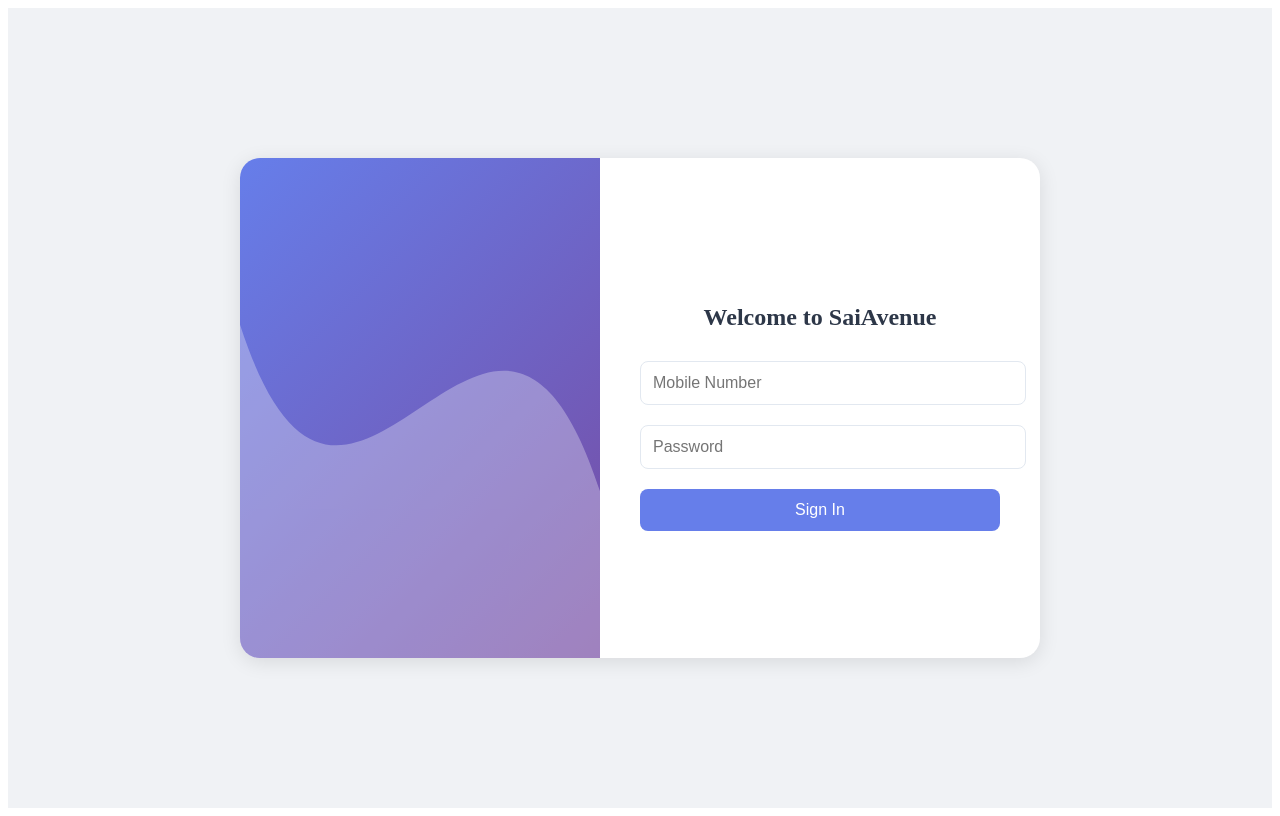
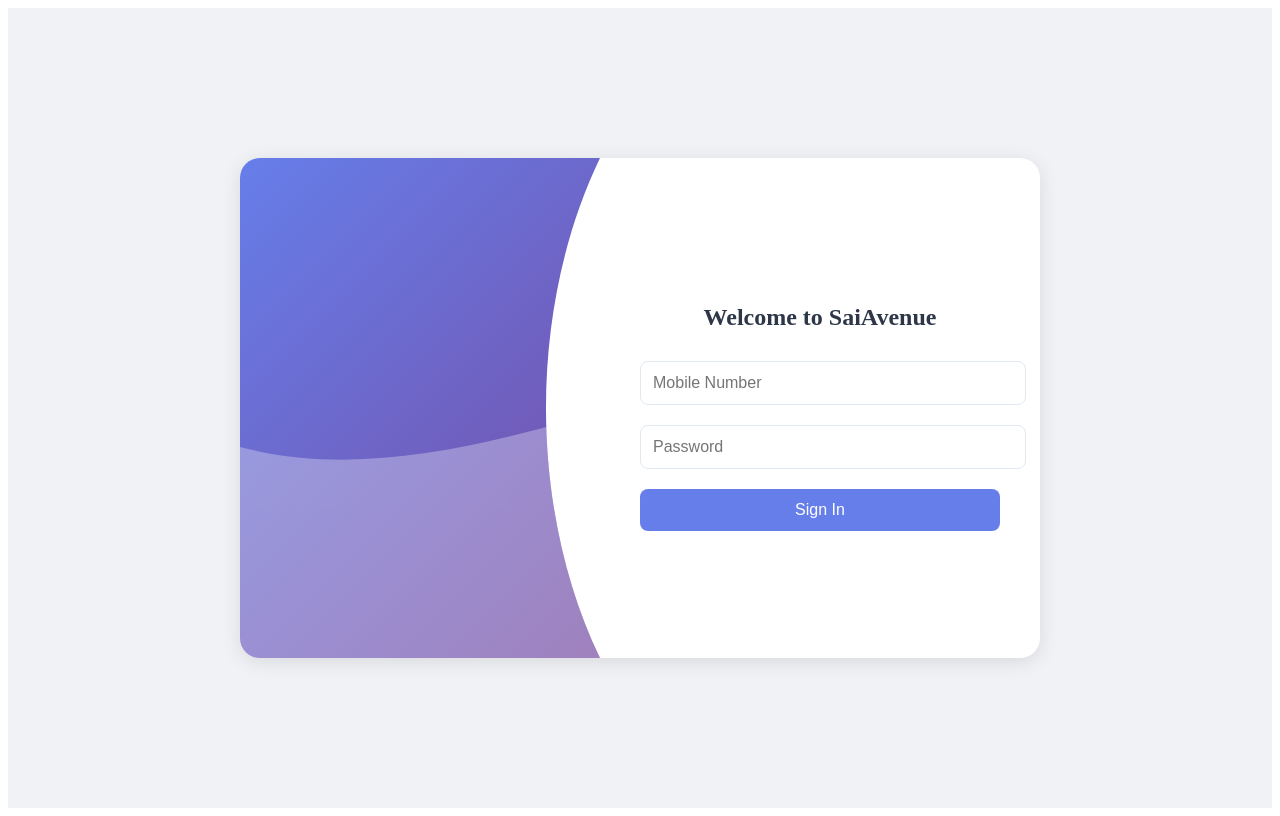
Before and after one commit to musingsoluations/SaiAvenu.UI, an Angular app: page / in a window 1280 px wide. Built offline with nearby package versions, Linux system fonts and the light colour scheme.

Commit message:
updated login desigen

```diff
--- a/src/app/login/login.component.css
+++ b/src/app/login/login.component.css
@@ -19,10 +19,8 @@
 /* Left section with a wavy shape */
 .left-section {
   flex: 1;
-  position: relative;
-  /* Important for the ::after positioning */
   background: linear-gradient(135deg, #667eea 0%, #764ba2 100%);
-  overflow: hidden;
+  clip-path: url(#waveClip);
 }
 
 /* Remove or comment out the .curve-design rules if they exist:
--- a/src/app/login/login.component.html
+++ b/src/app/login/login.component.html
@@ -20,4 +20,12 @@
       </form>
     </div>
   </div>
+  <svg width="0" height="0">
+    <defs>
+      <clipPath id="waveClip" clipPathUnits="objectBoundingBox">
+        <!-- The path uses 0→1 coordinates instead of px -->
+        <path d="M0,0 L1,0 C0.8,0.3 0.8,0.7 1,1 L0,1 Z" />
+      </clipPath>
+    </defs>
+  </svg>
 </div>
```
